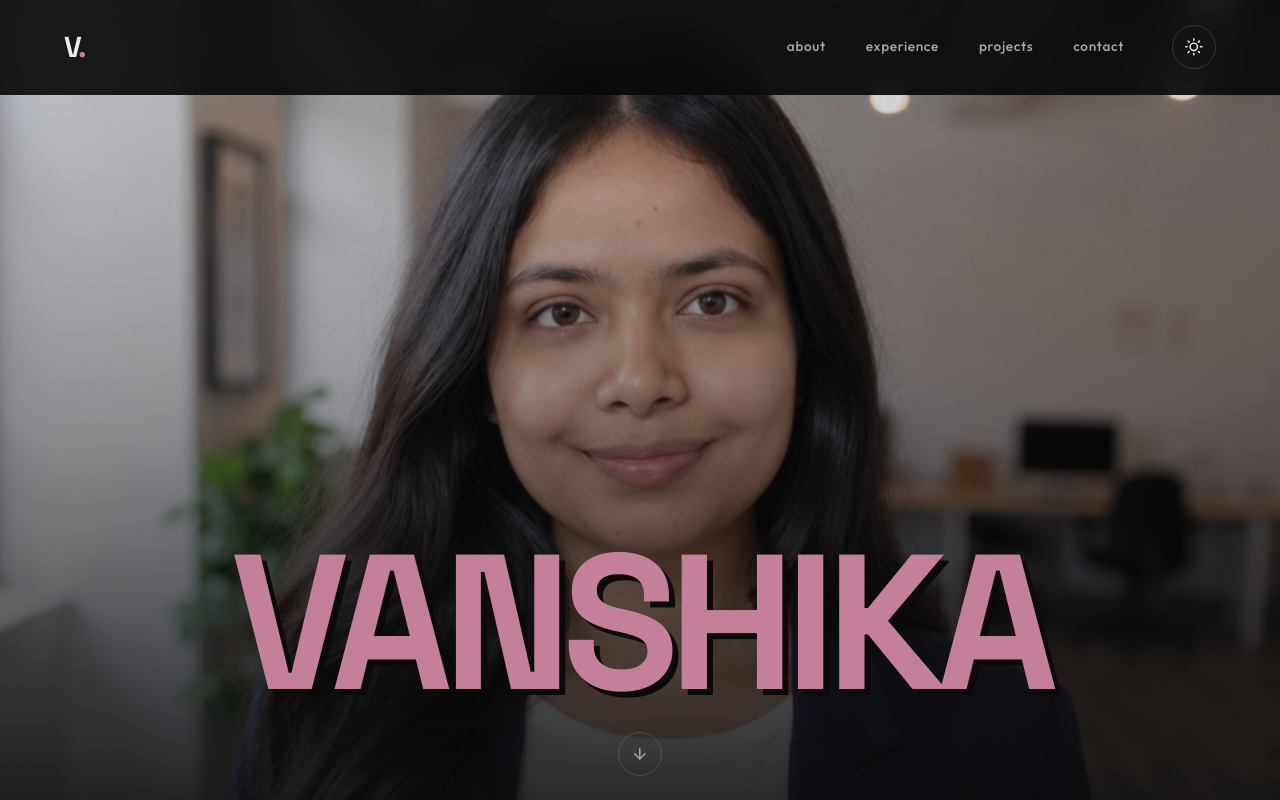
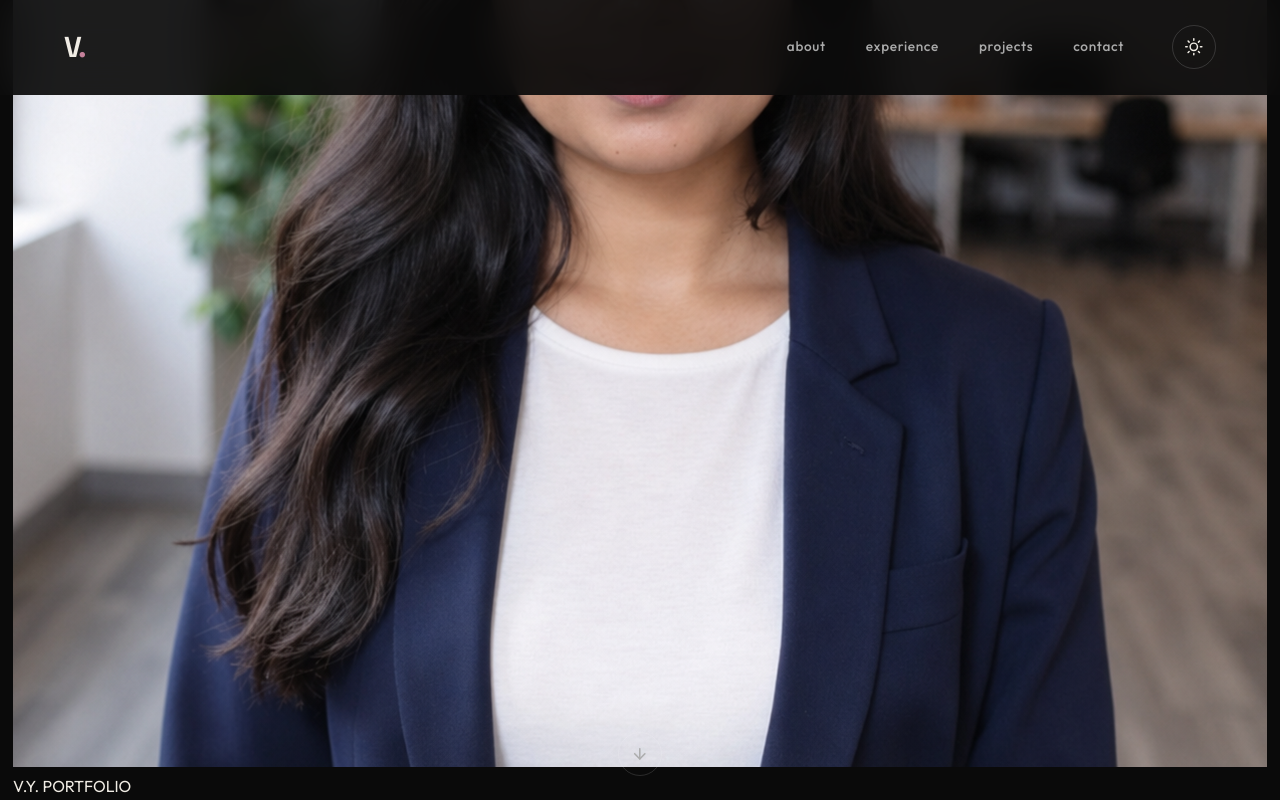
Before and after one commit to connectwithvanshika/Portfolio-2026, a React (Vite) app: page / in a window 1280 px wide. Shown: the top 800 px of the page. Built offline with nearby package versions, Linux system fonts and the light colour scheme.

Commit message:
Change Hero.jsx structure to use framed magazine poster layout

```diff
--- a/src/components/Hero.jsx
+++ b/src/components/Hero.jsx
@@ -3,28 +3,36 @@ import { FiArrowDown, FiArrowRight, FiGithub, FiLinkedin, FiMail } from 'react-i
 const Hero = () => {
   return (
     <>
-      {/* ══ SECTION 1: Fullscreen — just photo + VANSHIKA text ══ */}
-      <section className="hero-splash" id="home" aria-label="Hero">
-        {/* Fullscreen background image */}
-        <div className="splash-bg-container">
+      {/* ══ SECTION 1: Fullscreen Magazine Cover ══ */}
+      <section className="hero-splash" id="home" aria-label="Hero Cover">
+        <div className="splash-magazine-frame">
+          {/* Top metadata tags */}
+          <div className="splash-meta-header">
+            <span className="meta-tag">Creative Developer</span>
+            <span className="meta-tag">AI/ML Analyst</span>
+            <span className="meta-tag">Est. 2024</span>
+          </div>
+
+          {/* Giant Title "VANSHIKA" - layered behind the photo slightly */}
+          <h1 className="splash-magazine-title">VANSHIKA</h1>
+
+          {/* Centered vertical poster image */}
+          <div className="splash-poster-container">
             <img
               src="/profile.jpg"
               alt="Vanshika Yadav"
-            className="splash-bg-image"
+              className="splash-poster-image"
               onError={(e) => {
                 e.target.src =
-                'https://ui-avatars.com/api/?name=Vanshika+Yadav&size=1200&background=111111&color=e8b4c8&bold=true&font-size=0.25';
+                  'https://ui-avatars.com/api/?name=Vanshika+Yadav&size=800&background=161616&color=e8b4c8&bold=true&font-size=0.25';
               }}
             />
-          {/* Subtle gradient overlay to blend into the dark theme and highlight text */}
-          <div className="splash-overlay" aria-hidden="true" />
+            {/* Custom overlay/badge inside photo */}
+            <div className="poster-badge" aria-hidden="true">
+              <span className="badge-dot"></span>
+              <span className="badge-text">V.Y. PORTFOLIO</span>
             </div>
-
-        {/* Big name overlay - positioned near chest/bottom area to avoid face collision */}
-        <div className="splash-name-container">
-          <h1 className="splash-name-title">
-            <span className="name-word-bg">VANSHIKA</span>
-          </h1>
+          </div>
         </div>
 
         {/* Scroll cue */}
```
Lines whose indentation alone changed are shown as unchanged.
